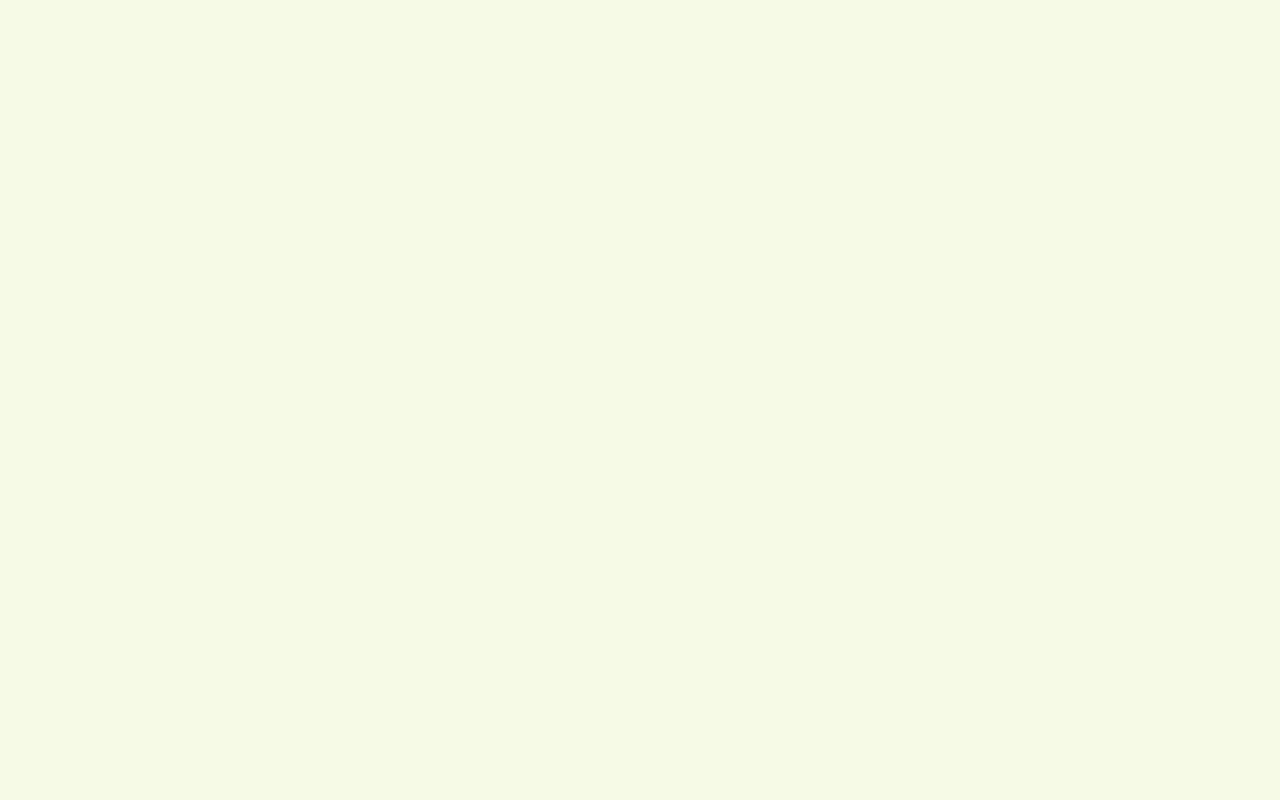
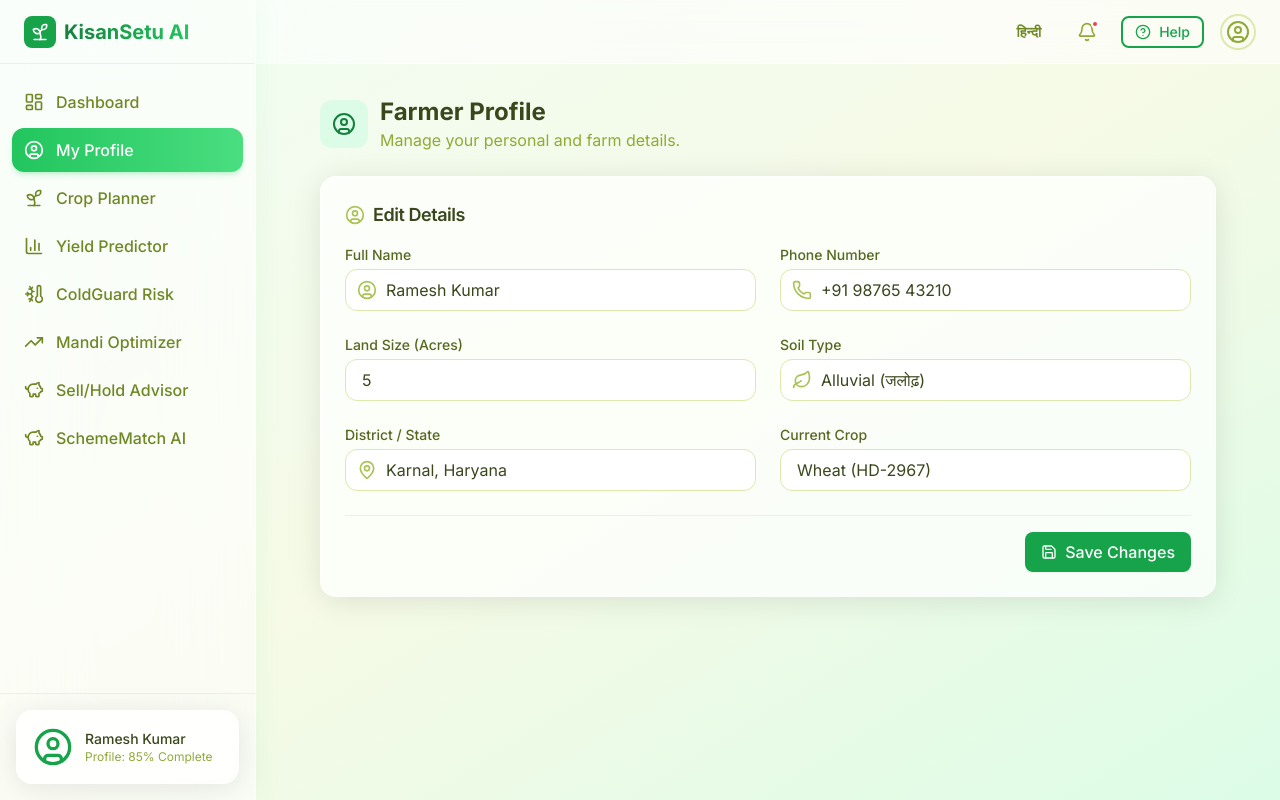
Before and after one commit to Ashu0378/Kisan-Setu, a React app in the folder frontend/: page /profile in a window 1280 px wide. Before the commit this address had no page. Built offline with nearby package versions, Linux system fonts and the light colour scheme; the HTML template or start-up script is replaced by a standard one.

Commit message:
feat: add user profile page and integrate with sidebar and header dropdown

```diff
--- a/frontend/src/App.jsx
+++ b/frontend/src/App.jsx
@@ -3,6 +3,7 @@ import { LanguageProvider } from './contexts/LanguageContext';
 import { Layout } from './dashboard/Layout';
 import { Dashboard } from './dashboard/Dashboard';
 import { Register } from './auth/Register';
+import { Profile } from './modules/profile/Profile';
 import { CropPlanner } from './modules/crop-planner/CropPlanner';
 import { YieldPredictor } from './modules/yield-predictor/YieldPredictor';
 import { ColdGuard } from './modules/coldguard/ColdGuard';
@@ -18,6 +19,7 @@ function App() {
           <Route path="/register" element={<Register />} />
           <Route path="/" element={<Layout />}>
             <Route index element={<Dashboard />} />
+            <Route path="profile" element={<Profile />} />
             <Route path="crop-planner" element={<CropPlanner />} />
             <Route path="yield-predictor" element={<YieldPredictor />} />
             <Route path="coldguard" element={<ColdGuard />} />
--- a/frontend/src/contexts/LanguageContext.jsx
+++ b/frontend/src/contexts/LanguageContext.jsx
@@ -3,6 +3,7 @@ import React, { createContext, useState, useContext } from 'react';
 const translations = {
   en: {
     dashboard: "Dashboard",
+    myProfile: "My Profile",
     cropPlanner: "Crop Planner",
     yieldPredictor: "Yield Predictor",
     coldGuard: "ColdGuard Risk",
@@ -29,6 +30,7 @@ const translations = {
   },
   hi: {
     dashboard: "डैशबोर्ड",
+    myProfile: 'मेरी प्रोफ़ाइल',
     cropPlanner: "फसल योजनाकार",
     yieldPredictor: "उपज भविष्यवक्ता",
     coldGuard: "कोल्डगार्ड जोखिम",
--- a/frontend/src/dashboard/Layout.jsx
+++ b/frontend/src/dashboard/Layout.jsx
@@ -1,5 +1,5 @@
 import React, { useState } from 'react';
-import { Outlet, NavLink } from 'react-router-dom';
+import { Outlet, NavLink, Link } from 'react-router-dom';
 import {
   LayoutDashboard,
   Sprout,
@@ -23,6 +23,7 @@ import { useLanguage } from '../contexts/LanguageContext';
 
 const navigation = [
   { name: 'Dashboard', translationKey: 'dashboard', href: '/', icon: LayoutDashboard },
+  { name: 'My Profile', translationKey: 'myProfile', href: '/profile', icon: UserCircle },
   { name: 'Crop Planner', translationKey: 'cropPlanner', href: '/crop-planner', icon: Sprout },
   { name: 'Yield Predictor', translationKey: 'yieldPredictor', href: '/yield-predictor', icon: BarChart3 },
   { name: 'ColdGuard Risk', translationKey: 'coldGuard', href: '/coldguard', icon: ThermometerSnowflake },
@@ -187,9 +188,9 @@ export function Layout() {
                     <p className="text-xs text-surface-500">+91 98765 43210</p>
                   </div>
                   <div className="py-1">
-                    <button className="w-full text-left px-4 py-2 text-sm text-surface-700 hover:bg-surface-50 hover:text-brand-600 flex items-center gap-2">
-                      <MapPin className="w-4 h-4" /> {lang === 'en' ? 'Update Farm Location' : 'खेत का स्थान अपडेट करें'}
-                    </button>
+                    <Link to="/profile" className="w-full text-left px-4 py-2 text-sm text-surface-700 hover:bg-surface-50 hover:text-brand-600 flex items-center gap-2" onClick={() => setShowProfile(false)}>
+                      <MapPin className="w-4 h-4" /> {lang === 'en' ? 'Update Farm Details' : 'खेत का विवरण अपडेट करें'}
+                    </Link>
                     <button className="w-full text-left px-4 py-2 text-sm text-surface-700 hover:bg-surface-50 hover:text-brand-600 flex items-center gap-2">
                       <Leaf className="w-4 h-4" /> {lang === 'en' ? 'Soil Health Card' : 'मृदा स्वास्थ्य कार्ड'}
                     </button>
--- /dev/null
+++ b/frontend/src/modules/profile/Profile.jsx
@@ -0,0 +1,160 @@
+import React, { useState } from 'react';
+import { Card, CardHeader, CardTitle, CardContent } from '../../components/ui/Card';
+import { Button } from '../../components/ui/Button';
+import { useLanguage } from '../../contexts/LanguageContext';
+import { UserCircle, Save, MapPin, Leaf, Phone } from 'lucide-react';
+
+export function Profile() {
+  const { lang, t } = useLanguage();
+  const [loading, setLoading] = useState(false);
+  const [formData, setFormData] = useState({
+    name: 'Ramesh Kumar',
+    phone: '+91 98765 43210',
+    landSize: '5',
+    soilType: 'Alluvial',
+    district: 'Karnal, Haryana',
+    crop: 'Wheat (HD-2967)'
+  });
+
+  const handleChange = (e) => {
+    setFormData({ ...formData, [e.target.name]: e.target.value });
+  };
+
+  const handleSave = (e) => {
+    e.preventDefault();
+    setLoading(true);
+    setTimeout(() => {
+      setLoading(false);
+      alert(lang === 'en' ? 'Profile Updated Successfully!' : 'प्रोफ़ाइल सफलतापूर्वक अपडेट की गई!');
+    }, 800);
+  };
+
+  return (
+    <div className="space-y-6 animate-fade-in max-w-4xl mx-auto">
+      <div className="flex items-center gap-3 mb-6">
+        <div className="p-3 bg-brand-100 rounded-xl">
+          <UserCircle className="w-6 h-6 text-brand-700" />
+        </div>
+        <div>
+          <h1 className="text-2xl font-bold text-surface-900">{lang === 'en' ? 'Farmer Profile' : 'किसान प्रोफ़ाइल'}</h1>
+          <p className="text-surface-500">{lang === 'en' ? 'Manage your personal and farm details.' : 'अपने व्यक्तिगत और खेत के विवरण प्रबंधित करें।'}</p>
+        </div>
+      </div>
+
+      <Card className="animate-slide-up">
+        <CardHeader>
+          <CardTitle className="text-lg flex items-center gap-2">
+            <UserCircle className="w-5 h-5 text-surface-400" />
+            {lang === 'en' ? 'Edit Details' : 'विवरण संपादित करें'}
+          </CardTitle>
+        </CardHeader>
+        <CardContent>
+          <form onSubmit={handleSave} className="space-y-6">
+            <div className="grid grid-cols-1 md:grid-cols-2 gap-6">
+              <div>
+                <label className="block text-sm font-medium text-surface-700 mb-1">
+                  {lang === 'en' ? 'Full Name' : 'पूरा नाम'}
+                </label>
+                <div className="relative">
+                  <UserCircle className="w-5 h-5 text-surface-400 absolute left-3 top-1/2 -translate-y-1/2" />
+                  <input
+                    type="text"
+                    name="name"
+                    value={formData.name}
+                    onChange={handleChange}
+                    className="w-full pl-10 pr-4 py-2 rounded-xl border border-surface-200 focus:outline-none focus:ring-2 focus:ring-brand-500 bg-white"
+                  />
+                </div>
+              </div>
+
+              <div>
+                <label className="block text-sm font-medium text-surface-700 mb-1">
+                  {lang === 'en' ? 'Phone Number' : 'फ़ोन नंबर'}
+                </label>
+                <div className="relative">
+                  <Phone className="w-5 h-5 text-surface-400 absolute left-3 top-1/2 -translate-y-1/2" />
+                  <input
+                    type="tel"
+                    name="phone"
+                    value={formData.phone}
+                    onChange={handleChange}
+                    className="w-full pl-10 pr-4 py-2 rounded-xl border border-surface-200 focus:outline-none focus:ring-2 focus:ring-brand-500 bg-white"
+                  />
+                </div>
+              </div>
+
+              <div>
+                <label className="block text-sm font-medium text-surface-700 mb-1">
+                  {lang === 'en' ? 'Land Size (Acres)' : 'जमीन का आकार (एकड़)'}
+                </label>
+                <input
+                  type="number"
+                  name="landSize"
+                  value={formData.landSize}
+                  onChange={handleChange}
+                  className="w-full px-4 py-2 rounded-xl border border-surface-200 focus:outline-none focus:ring-2 focus:ring-brand-500 bg-white"
+                />
+              </div>
+
+              <div>
+                <label className="block text-sm font-medium text-surface-700 mb-1">
+                  {lang === 'en' ? 'Soil Type' : 'मिट्टी का प्रकार'}
+                </label>
+                <div className="relative">
+                  <Leaf className="w-5 h-5 text-surface-400 absolute left-3 top-1/2 -translate-y-1/2" />
+                  <select
+                    name="soilType"
+                    value={formData.soilType}
+                    onChange={handleChange}
+                    className="w-full pl-10 pr-4 py-2 rounded-xl border border-surface-200 focus:outline-none focus:ring-2 focus:ring-brand-500 bg-white appearance-none"
+                  >
+                    <option value="Alluvial">Alluvial (जलोढ़)</option>
+                    <option value="Black">Black (काली)</option>
+                    <option value="Red">Red (लाल)</option>
+                    <option value="Laterite">Laterite (लेटराइट)</option>
+                  </select>
+                </div>
+              </div>
+
+              <div>
+                <label className="block text-sm font-medium text-surface-700 mb-1">
+                  {lang === 'en' ? 'District / State' : 'ज़िला / राज्य'}
+                </label>
+                <div className="relative">
+                  <MapPin className="w-5 h-5 text-surface-400 absolute left-3 top-1/2 -translate-y-1/2" />
+                  <input
+                    type="text"
+                    name="district"
+                    value={formData.district}
+                    onChange={handleChange}
+                    className="w-full pl-10 pr-4 py-2 rounded-xl border border-surface-200 focus:outline-none focus:ring-2 focus:ring-brand-500 bg-white"
+                  />
+                </div>
+              </div>
+
+              <div>
+                <label className="block text-sm font-medium text-surface-700 mb-1">
+                  {lang === 'en' ? 'Current Crop' : 'वर्तमान फसल'}
+                </label>
+                <input
+                  type="text"
+                  name="crop"
+                  value={formData.crop}
+                  onChange={handleChange}
+                  className="w-full px-4 py-2 rounded-xl border border-surface-200 focus:outline-none focus:ring-2 focus:ring-brand-500 bg-white"
+                />
+              </div>
+            </div>
+
+            <div className="flex justify-end pt-4 border-t border-surface-100">
+              <Button type="submit" className="flex items-center gap-2" isLoading={loading}>
+                <Save className="w-4 h-4" />
+                {lang === 'en' ? 'Save Changes' : 'परिवर्तन सहेजें'}
+              </Button>
+            </div>
+          </form>
+        </CardContent>
+      </Card>
+    </div>
+  );
+}
```
